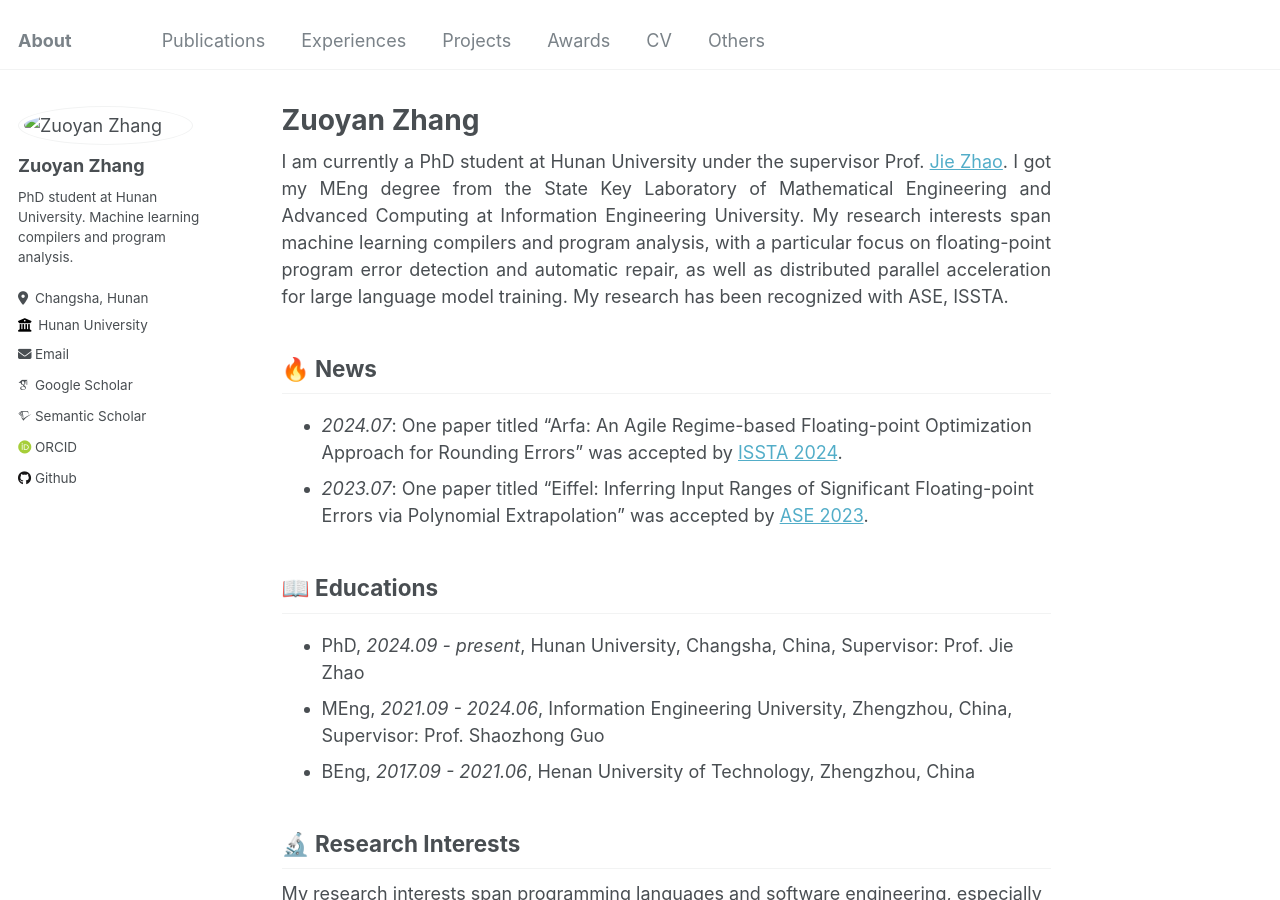
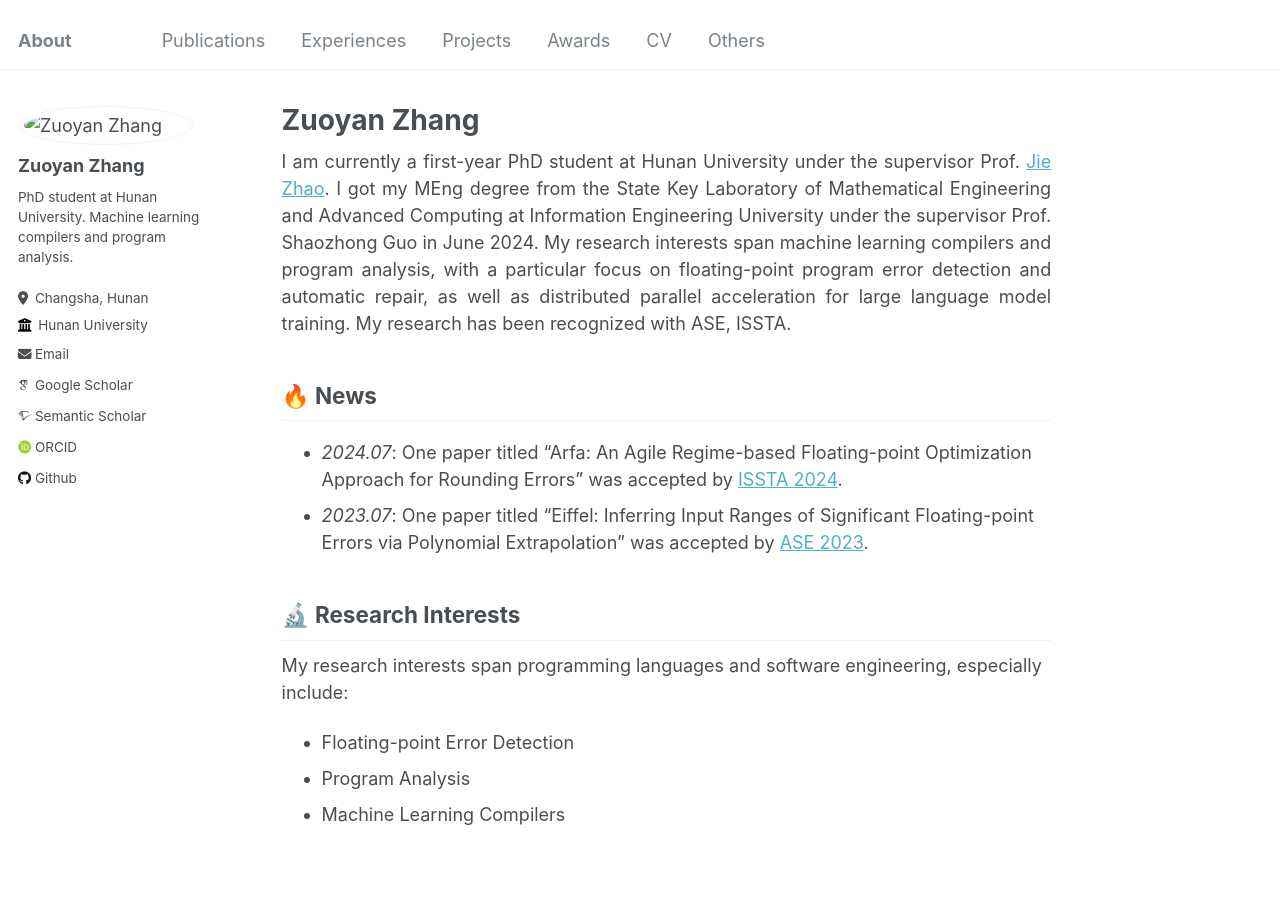
Before and after one commit to zuoyanzhang/ZuoyanZhang.github.io, a Jekyll site: the page built from _pages/about.md, in a window 1280 px wide and 900 px high. Built offline with Jekyll 4.4.1, drawn with Linux system fonts in a browser that asks for light colours; some web fonts are replaced; a script that is not in the unit is left out.

Commit message:
update about

```diff
--- a/_pages/about.md
+++ b/_pages/about.md
@@ -8,7 +8,7 @@
 ---
 
 <div style="text-align: justify;">
-    I am currently a PhD student at Hunan University under the supervisor Prof. <a href="https://yaozhujia.github.io">Jie Zhao</a>. I got my MEng degree from the State Key Laboratory of Mathematical Engineering and Advanced Computing at Information Engineering University. My research interests span machine learning compilers and program analysis, with a particular focus on floating-point program error detection and automatic repair, as well as distributed parallel acceleration for large language model training. My research has been recognized with ASE, ISSTA.
+    I am currently a first-year PhD student at Hunan University under the supervisor Prof. <a href="https://yaozhujia.github.io">Jie Zhao</a>. I got my MEng degree from the State Key Laboratory of Mathematical Engineering and Advanced Computing at Information Engineering University under the supervisor Prof. Shaozhong Guo in June 2024. My research interests span machine learning compilers and program analysis, with a particular focus on floating-point program error detection and automatic repair, as well as distributed parallel acceleration for large language model training. My research has been recognized with ASE, ISSTA.
 </div>
 <!-- I am currently a PhD student at Hunan University under the supervisor Prof. <a href="https://yaozhujia.github.io">Jie Zhao</a>. I got my MEng degree from the State Key Laboratory of Mathematical Engineering and Advanced Computing at Information Engineering University. My research interests span machine learning compilers and program analysis, with a particular focus on floating-point program error detection and automatic repair, as well as distributed parallel acceleration for large language model training. My research has been recognized with ASE, ISSTA.  -->
 
@@ -17,11 +17,11 @@
 * *2024.07*: One paper titled "Arfa: An Agile Regime-based Floating-point Optimization Approach for Rounding Errors" was accepted by [ISSTA 2024](https://2024.issta.org/).
 * *2023.07*: One paper titled "Eiffel: Inferring Input Ranges of Significant Floating-point Errors via Polynomial Extrapolation" was accepted by [ASE 2023](https://conf.researchr.org/home/ase-2023).
 
-📖 Educations
+<!-- 📖 Educations
 ---
 * PhD, *2024.09 - present*, Hunan University, Changsha, China, Supervisor: Prof. Jie Zhao
 * MEng, *2021.09 - 2024.06*, Information Engineering University, Zhengzhou, China, Supervisor: Prof. Shaozhong Guo
-* BEng, *2017.09 - 2021.06*, Henan University of Technology, Zhengzhou, China
+* BEng, *2017.09 - 2021.06*, Henan University of Technology, Zhengzhou, China  -->
 
 🔬 Research Interests
 ---
```
